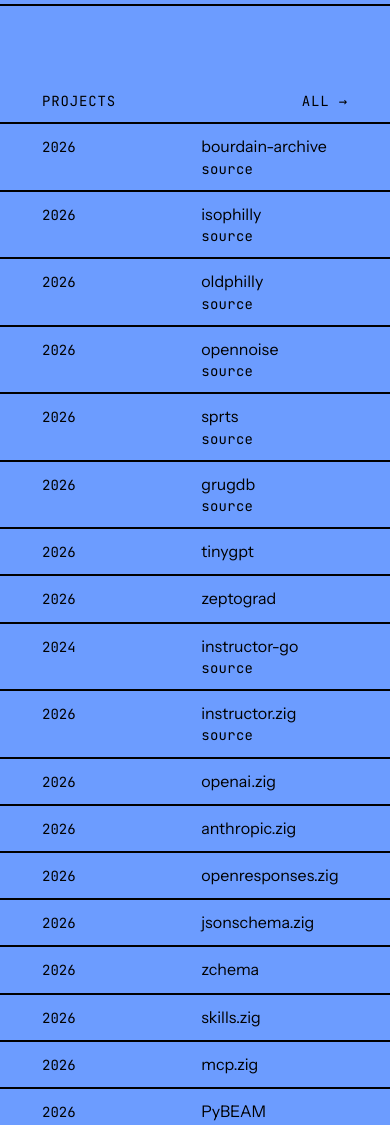
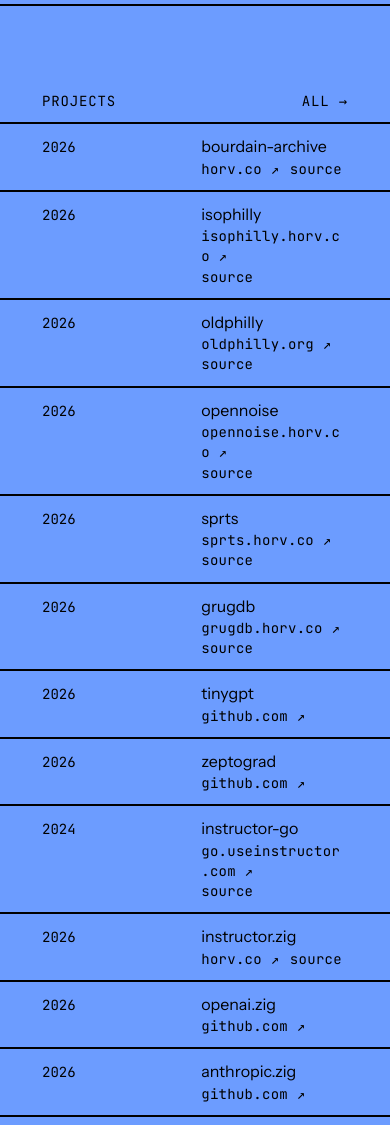
Before and after one commit to h0rv/h0rv.github.io, an Astro site: page / in a window 390 px wide. Shown: the part 940-2065 px from the top of the page. Built offline with nearby package versions, Linux system fonts and the light colour scheme; Astro itself is replaced by a stand-in of ours.

Commit message:
Show project destinations and improve article reading typography

```diff
--- a/src/components/ProjectRows.astro
+++ b/src/components/ProjectRows.astro
@@ -10,16 +10,19 @@ const projects = Astro.props.projects ?? (await getList("projects"));
 ---
 
 <ul class="rows">
-  {projects.map(({ data: p }) => (
-    <li class="link-row">
-      <span class="meta">{p.year}</span>
-      <a class="main" href={p.site ?? p.docs ?? p.repo} title={p.description}>{p.name}</a>
-      {(p.site || p.docs) && (
-        <span class="links mono">
+  {projects.map(({ data: p }) => {
+    const destination = p.site ?? p.docs ?? p.repo;
+    const domain = new URL(destination).hostname;
+    return (
+      <li class="link-row project-row">
+        <span class="meta">{p.year}</span>
+        <a class="main" href={destination} title={p.description}>{p.name}</a>
+        <span class="links mono project-links">
+          <a class="project-domain" href={destination} title={destination}>{domain} ↗</a>
           {p.site && p.docs && <a href={p.docs}>docs ↗</a>}
-          <a href={p.repo}>source</a>
+          {(p.site || p.docs) && <a href={p.repo}>source</a>}
         </span>
-      )}
-    </li>
-  ))}
+      </li>
+    );
+  })}
 </ul>
--- a/src/styles/site.css
+++ b/src/styles/site.css
@@ -272,12 +272,33 @@ a:hover {
   justify-content: flex-end;
   gap: 0 var(--gutter);
 }
+.link-row .project-links {
+  gap: 0 0.75em;
+}
+.project-row .main,
+.project-domain {
+  overflow-wrap: anywhere;
+}
 @media (max-width: 600px) {
+  .reading {
+    --gutter: 24px;
+  }
   .rows .link-row {
     grid-template-columns: var(--date-col) 1fr;
     row-gap: 0;
   }
   .link-row .links {
+    grid-column: 2;
+    justify-content: flex-start;
+  }
+}
+
+@container main (max-width: 680px) {
+  .rows .project-row {
+    grid-template-columns: var(--date-col) minmax(0, 1fr);
+    row-gap: 0;
+  }
+  .project-row .project-links {
     grid-column: 2;
     justify-content: flex-start;
   }
@@ -318,6 +339,18 @@ h3.group-head {
 .prose pre,
 .prose table {
   margin: 0 0 1em;
+}
+article .prose {
+  --measure: 65ch;
+  font-size: 1.0625rem;
+  line-height: 1.6;
+}
+article .prose > p {
+  margin-bottom: 1.15em;
+  text-wrap: pretty;
+}
+article .prose .slide-figure figcaption {
+  line-height: 1.4;
 }
 .prose h1,
 .prose h2,
```
